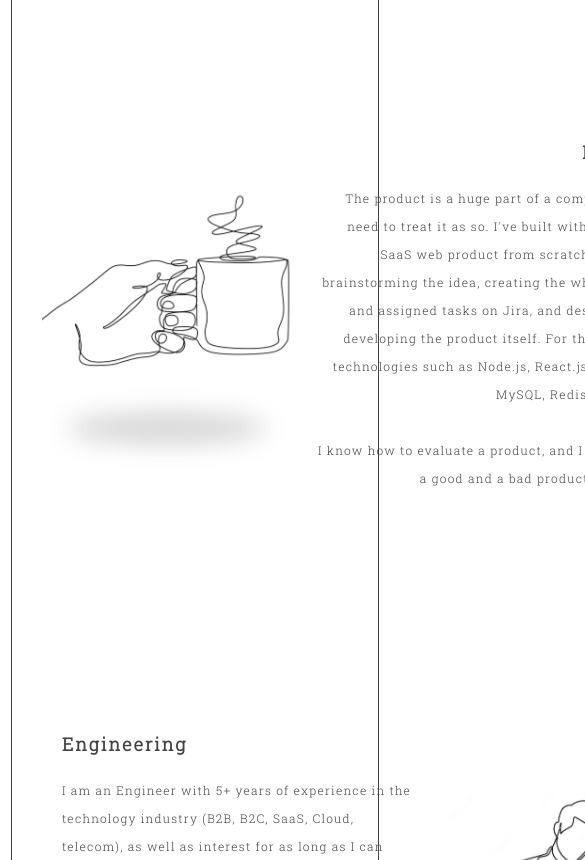
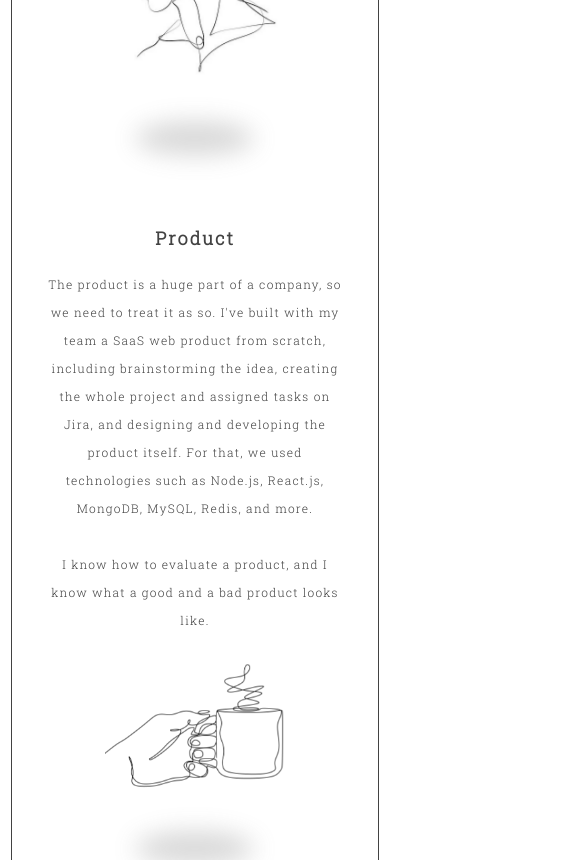
Before and after one commit to caickPassarella/CaickPassarella.com, a React (Create React App) app: page / in a window 390 px wide. Shown: the part 1140-2000 px from the top of the page, 585 px wide, since content can reach past the window. Built offline with nearby package versions, Linux system fonts and the light colour scheme.

Commit message:
Finishing up mobile friendly

```diff
--- a/src/Components/Homepage/HomepageElements.js
+++ b/src/Components/Homepage/HomepageElements.js
@@ -40,10 +40,22 @@ export const Paragraph = styled.p`
 
   @media screen and (max-width: 1070px) {
     width: 750px;
+    font-size: 16px;
   }
 
   @media screen and (max-width: 800px) {
     width: 500px;
+    font-size: 14px;
+  }
+
+  @media screen and (max-width: 650px) {
+    width: 500px;
+    font-size: 12px;
+  }
+
+  @media screen and (max-width: 550px) {
+    width: 420px;
+    font-size: 12px;
   }
 `;
 
@@ -54,4 +66,20 @@ export const Subtitle = styled.h1`
   font-style: normal;
   letter-spacing: 0.1em;
   text-align: center;
+
+  @media screen and (max-width: 1070px) {
+    font-size: 40px;
+  }
+
+  @media screen and (max-width: 800px) {
+    font-size: 30px;
+  }
+
+  @media screen and (max-width: 650px) {
+    font-size: 28px;
+  }
+
+  @media screen and (max-width: 550px) {
+    font-size: 25px;
+  }
 `;
--- a/src/Components/ImageCard/ImageCardElements.js
+++ b/src/Components/ImageCard/ImageCardElements.js
@@ -15,6 +15,11 @@ export const InfoImage = styled.img`
   @media screen and (max-width: 800px) {
     width: 180px;
     height: 180px;
+  }
+
+  @media screen and (max-width: 750px) {
+    width: 150px;
+    height: 150px;
   }
 `;
 
--- a/src/Components/InfoCard/InfoCardElements.js
+++ b/src/Components/InfoCard/InfoCardElements.js
@@ -14,6 +14,22 @@ export const InfoWrapper = styled.div`
 
   @media screen and (max-width: 950px) {
     padding: 0 30px 200px;
+  }
+
+  @media screen and (max-width: 780px) {
+    padding: 0 10px 200px;
+  }
+
+  @media screen and (max-width: 550px) {
+    flex-direction: column;
+    padding: 30px 10px 0;
+  }
+`;
+
+export const InfoWrapperReverse = styled(InfoWrapper)`
+  @media screen and (max-width: 550px) {
+    flex-direction: column-reverse;
+    padding: 50px 10px 0;
   }
 `;
 
@@ -53,11 +69,19 @@ export const InfoImage = styled.img`
   }
 
   @media screen and (max-width: 950px) {
-    width: ${(props) => (props.title ? '400px' : '300px')};
+    width: ${(props) => (props.title ? '400px' : '280px')};
   }
 
   @media screen and (max-width: 700px) {
     width: ${(props) => (props.title ? '350px' : '250px')};
+  }
+
+  @media screen and (max-width: 645px) {
+    width: ${(props) => (props.title ? '300px' : '200px')};
+  }
+
+  @media screen and (max-width: 595px) {
+    width: ${(props) => (props.title ? '250px' : '180px')};
   }
 `;
 
@@ -77,4 +101,12 @@ export const ImageShadow = styled.hr`
   @media screen and (max-width: 950px) {
     width: 200px;
   }
+
+  @media screen and (max-width: 700px) {
+    width: 150px;
+  }
+
+  @media screen and (max-width: 595px) {
+    width: 120px;
+  }
 `;
--- a/src/Components/InfoCard/index.js
+++ b/src/Components/InfoCard/index.js
@@ -1,6 +1,12 @@
 import PropTypes from 'prop-types';
 import { Paragraph } from '../Paragraph';
-import { InfoWrapper, InfoImage, ImageWrapper, ImageShadow } from './InfoCardElements';
+import {
+  InfoWrapper,
+  InfoImage,
+  ImageWrapper,
+  ImageShadow,
+  InfoWrapperReverse,
+} from './InfoCardElements';
 
 export function InfoCard(props) {
   function handleImage() {
@@ -23,7 +29,7 @@ export function InfoCard(props) {
   function handleReverse() {
     if (props.reverse === true) {
       return (
-        <InfoWrapper>
+        <InfoWrapperReverse>
           {handleImage()}
           <Paragraph
             title={props.title}
@@ -31,7 +37,7 @@ export function InfoCard(props) {
             text={props.paragraph}
             reverse={props.reverse}
           />
-        </InfoWrapper>
+        </InfoWrapperReverse>
       );
     } else {
       return (
--- a/src/Components/Paragraph/ParagraphElements.js
+++ b/src/Components/Paragraph/ParagraphElements.js
@@ -2,6 +2,11 @@ import styled from 'styled-components';
 
 export const ParagraphWrapper = styled.div`
   padding: 20px;
+  text-align: ${(props) => (props.reverse ? 'end' : 'left')};
+
+  @media screen and (max-width: 550px) {
+    text-align: center;
+  }
 `;
 
 export const ParagraphHeader = styled.h1`
@@ -28,6 +33,10 @@ export const ParagraphSubTitle = styled.h2`
 
   @media screen and (max-width: 750px) {
     font-size: 17px;
+  }
+
+  @media screen and (max-width: 550px) {
+    font-size: 14px;
   }
 `;
 
@@ -56,6 +65,10 @@ export const ParagraphTitle = styled(ParagraphHeader)`
   @media screen and (max-width: 750px) {
     font-size: 40px;
   }
+
+  @media screen and (max-width: 550px) {
+    font-size: 30px;
+  }
 `;
 
 export const ParagraphText = styled.p`
@@ -74,6 +87,6 @@ export const ParagraphText = styled.p`
 
   @media screen and (max-width: 750px) {
     font-size: 12px;
-    width: 350px;
+    width: 300px;
   }
 `;
--- a/src/Components/Paragraph/index.js
+++ b/src/Components/Paragraph/index.js
@@ -18,7 +18,7 @@ export function Paragraph(props) {
       );
     } else if (props.reverse) {
       return (
-        <ParagraphWrapper style={{ textAlign: 'end' }}>
+        <ParagraphWrapper reverse={true}>
           <ParagraphHeader>{props.header}</ParagraphHeader>
           <ParagraphText>{props.text}</ParagraphText>
         </ParagraphWrapper>
```
